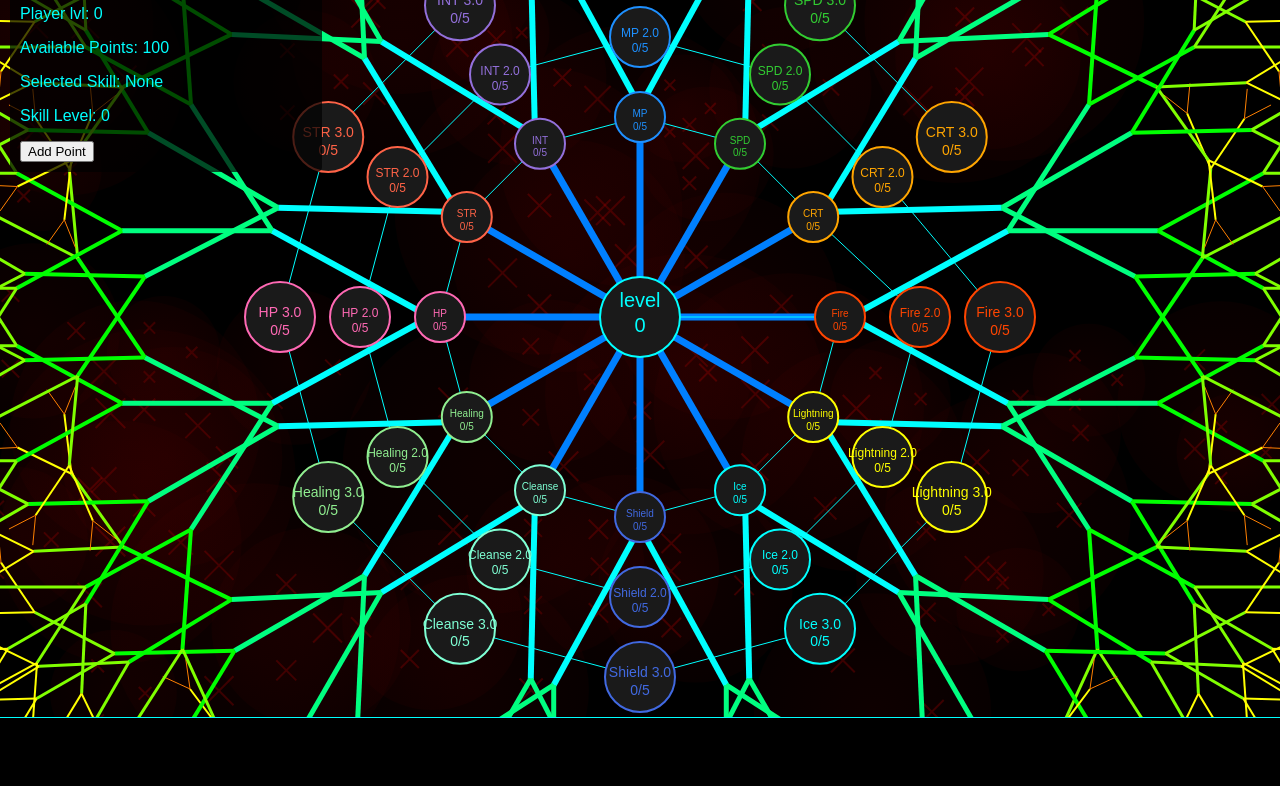
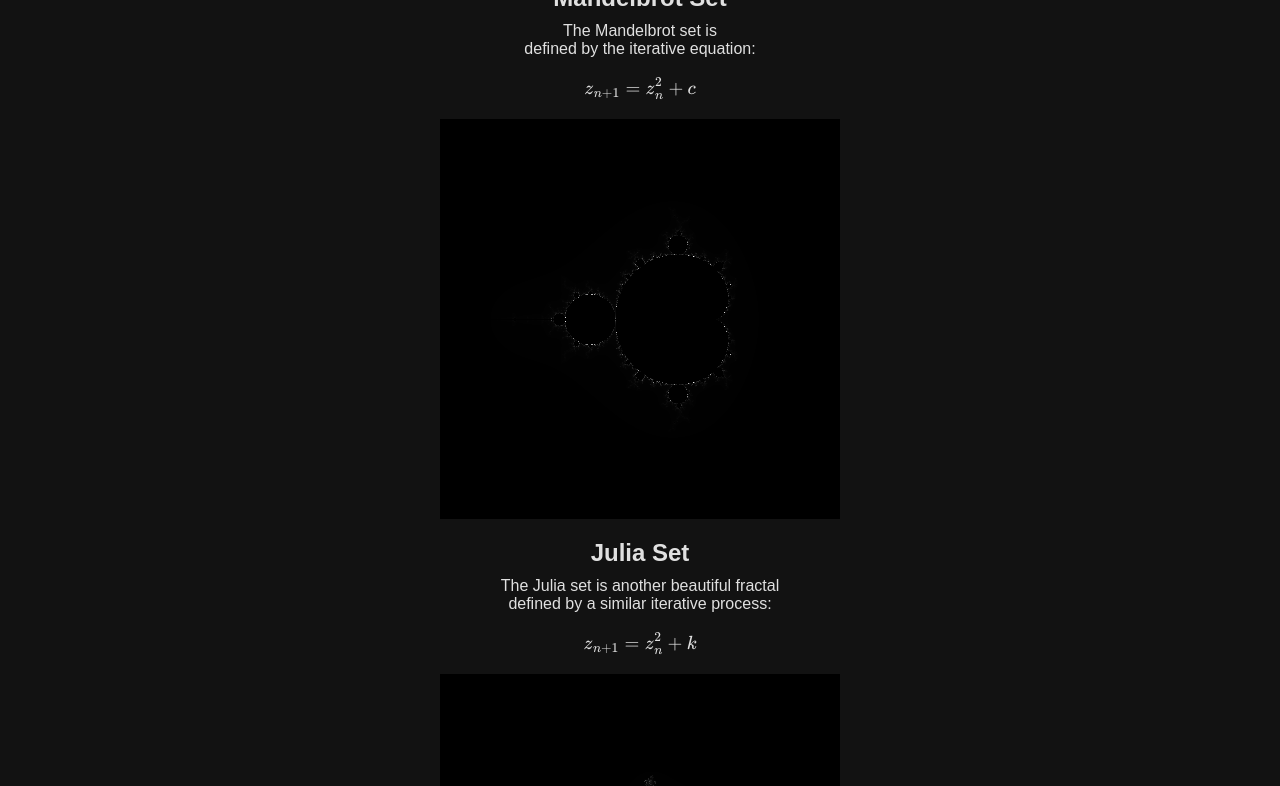
Before and after one commit to Secrano/secrano.github.io, a plain HTML site: page index.html in a window 1280 px wide. Shown: the part 83-869 px from the top of the page. Before the commit the page ends 801 px from the top, so only its background shows below. Drawn offline with nearby package versions, Linux system fonts and the light colour scheme.

Commit message:
Update index.html

```diff
--- a/index.html
+++ b/index.html
@@ -3,276 +3,145 @@
 <head>
     <meta charset="UTF-8">
     <meta name="viewport" content="width=device-width, initial-scale=1.0">
-    <title> Mystic Eden Skill Tree 3.0 </title>
+    <title> Mandelbrot Set and Julia Set </title>
+    <script src="https://polyfill.io/v3/polyfill.min.js?features=es6"></script>
+    <script id="MathJax-script" async src="https://cdn.jsdelivr.net/npm/mathjax@3/es5/tex-mml-chtml.js"></script>
+    <script src="https://cdnjs.cloudflare.com/ajax/libs/three.js/r128/three.min.js"></script>
     <style>
         body {
-            background-color: #000000;
-            color: #00ffff;
-            font-family: 'Arial', sans-serif;
-            margin: 0;
-            padding: 0;
-            display: flex;
-            justify-content: center;
-            align-items: center;
-            height: 100vh;
-            overflow: hidden;
+            background-color: #121212;
+            color: #e0e0e0;
+            font-family: Arial, sans-serif;
+            text-align: center;
+            padding: 0 10px;
         }
-        #skillTree {
-            border: 1px solid #00ffff;
+        h1, h2, p {
+            margin: 10px 0;
         }
-        #skillInfo {
-            position: absolute;
-            top: 10px;
-            left: 10px;
-            background-color: rgba(0, 0, 0, 0.7);
-            padding: 10px;
-            border-radius: 5px;
+        h1 {
+            margin-top: 20px;
+        }
+        canvas {
+            display: block;
+            margin: 20px auto;
+            background-color: #ffffff;
         }
     </style>
 </head>
 <body>
-    <canvas id="skillTree"></canvas>
-    <div id="skillInfo">
-        <h2>Mystic Eden Skill Tree 3.0</h2>
-        <p>Player lvl: <span id="playerLevel">0</span></p>
-        <p>Available Points: <span id="availablePoints">100</span></p>
-        <p>Selected Skill: <span id="selectedSkill">None</span></p>
-        <p>Skill Level: <span id="skillLevel">0</span></p>
-        <button id="addPoint">Add Point</button>
-    </div>
+    <h1>Fractal set series</h1>
+    <h2>Mandelbrot Set</h2>
+    <p>The Mandelbrot set is <br/>
+	defined by the iterative equation:</p>
+    <p>
+        \[
+        z_{n+1} = z_n^2 + c
+        \]
+    </p>
+
+    <canvas id="mandelbrotCanvas" width="400" height="400"></canvas>
+
+
+    <h2>Julia Set</h2>
+    <p>The Julia set is another beautiful fractal <br/>
+	defined by a similar iterative process:</p>
+    <p>
+        \[
+        z_{n+1} = z_n^2 + k
+        \]
+    </p>
+    <canvas id="juliaCanvas" width="400" height="400"></canvas>
 
     <script>
-        const canvas = document.getElementById('skillTree');
-        const ctx = canvas.getContext('2d');
-        const skillInfo = document.getElementById('skillInfo');
-        const playerLevelEl = document.getElementById('playerLevel');
-        const availablePointsEl = document.getElementById('availablePoints');
-        const selectedSkillEl = document.getElementById('selectedSkill');
-        const skillLevelEl = document.getElementById('skillLevel');
-        const addPointButton = document.getElementById('addPoint');
+        // 2D Mandelbrot Set Visualization
+        function drawMandelbrot(canvas, maxIterations) {
+            const ctx = canvas.getContext('2d');
+            const width = canvas.width;
+            const height = canvas.height;
+            const imageData = ctx.createImageData(width, height);
+            const data = imageData.data;
 
-        canvas.width = window.innerWidth;
-        canvas.height = window.innerHeight;
+            const xMin = -2.5;
+            const xMax = 1.5;
+            const yMin = -2.0;
+            const yMax = 2.0;
 
-        const centerX = canvas.width / 2;
-        const centerY = canvas.height / 2;
-        const innerRadius = Math.min(canvas.width, canvas.height) * 0.25;
-        const middleRadius = Math.min(canvas.width, canvas.height) * 0.35;
-        const outerRadius = Math.min(canvas.width, canvas.height) * 0.45;
+            for (let px = 0; px < width; px++) {
+                for (let py = 0; py < height; py++) {
+                    const x0 = xMin + (px / width) * (xMax - xMin);
+                    const y0 = yMin + (py / height) * (yMax - yMin);
+                    let x = 0.0;
+                    let y = 0.0;
+                    let iteration = 0;
 
-        const baseSkills = [
-            { name: 'Fire', category: 'Attack', color: '#ff4500' },
-            { name: 'Lightning', category: 'Attack', color: '#ffff00' },
-            { name: 'Ice', category: 'Attack', color: '#00ffff' },
-            { name: 'Shield', category: 'Support', color: '#4169e1' },
-            { name: 'Cleanse', category: 'Support', color: '#7fffd4' },
-            { name: 'Healing', category: 'Support', color: '#90ee90' },
-            { name: 'HP', category: 'Stats', color: '#ff69b4' },
-            { name: 'STR', category: 'Stats', color: '#ff6347' },
-            { name: 'INT', category: 'Stats', color: '#9370db' },
-            { name: 'MP', category: 'Stats', color: '#1e90ff' },
-            { name: 'SPD', category: 'Stats', color: '#32cd32' },
-            { name: 'CRT', category: 'Stats', color: '#ffa500' }
-        ];
+                    while (x * x + y * y <= 4 && iteration < maxIterations) {
+                        const xTemp = x * x - y * y + x0;
+                        y = 2 * x * y + y0;
+                        x = xTemp;
+                        iteration++;
+                    }
 
-        const skills = [
-            ...baseSkills.map(skill => ({...skill, x: 0, y: 0, level: 0, maxLevel: 5, tier: 1})),
-            ...baseSkills.map(skill => ({...skill, name: `${skill.name} 2.0`, x: 0, y: 0, level: 0, maxLevel: 5, tier: 2})),
-            ...baseSkills.map(skill => ({...skill, name: `${skill.name} 3.0`, x: 0, y: 0, level: 0, maxLevel: 5, tier: 3}))
-        ];
+                    const color = iteration === maxIterations ? 0 : Math.floor(255 * iteration / maxIterations);
+                    const pixelIndex = 4 * (py * width + px);
+                    data[pixelIndex] = color; // Red
+                    data[pixelIndex + 1] = color; // Green
+                    data[pixelIndex + 2] = color; // Blue
+                    data[pixelIndex + 3] = 255; // Alpha
+                }
+            }
 
-        let availablePoints = 100;
-        let playerLevel = 0;
-        let selectedSkill = null;
-
-        function positionSkills() {
-            const angleStep = (Math.PI * 2) / baseSkills.length;
-            skills.forEach((skill, index) => {
-                const baseIndex = index % baseSkills.length;
-                const angle = angleStep * baseIndex;
-                let radius;
-                if (skill.tier === 1) radius = innerRadius;
-                else if (skill.tier === 2) radius = middleRadius;
-                else radius = outerRadius;
-                skill.x = centerX + Math.cos(angle) * radius;
-                skill.y = centerY + Math.sin(angle) * radius;
-            });
+            ctx.putImageData(imageData, 0, 0);
         }
 
-        function drawEdenTree(startX, startY, angle, depth) {
-            if (depth === 0) return;
+        // Julia Set Visualization
+        function drawJulia(canvas, c, maxIterations) {
+            const ctx = canvas.getContext('2d');
+            const width = canvas.width;
+            const height = canvas.height;
+            const imageData = ctx.createImageData(width, height);
+            const data = imageData.data;
 
-            const length = innerRadius * 0.15 * depth;
-            const endX = startX + Math.cos(angle) * length;
-            const endY = startY + Math.sin(angle) * length;
+            const xMin = -2.0;
+            const xMax = 2.0;
+            const yMin = -2.0;
+            const yMax = 2.0;
 
-            ctx.beginPath();
-            ctx.moveTo(startX, startY);
-            ctx.lineTo(endX, endY);
-            ctx.strokeStyle = `hsl(${depth * 30}, 100%, 50%)`;
-            ctx.lineWidth = depth;
-            ctx.stroke();
+            for (let px = 0; px < width; px++) {
+                for (let py = 0; py < height; py++) {
+                    const x0 = xMin + (px / width) * (xMax - xMin);
+                    const y0 = yMin + (py / height) * (yMax - yMin);
+                    let x = x0;
+                    let y = y0;
+                    let iteration = 0;
 
-            drawEdenTree(endX, endY, angle - 0.5, depth - 1);
-            drawEdenTree(endX, endY, angle + 0.5, depth - 1);
+                    while (x * x + y * y <= 4 && iteration < maxIterations) {
+                        const xTemp = x * x - y * y + c.real;
+                        y = 2 * x * y + c.imag;
+                        x = xTemp;
+                        iteration++;
+                    }
+
+                    const color = iteration === maxIterations ? 0 : Math.floor(255 * iteration / maxIterations);
+                    const pixelIndex = 4 * (py * width + px);
+                    data[pixelIndex] = color; // Red
+                    data[pixelIndex + 1] = color; // Green
+                    data[pixelIndex + 2] = color; // Blue
+                    data[pixelIndex + 3] = 255; // Alpha
+                }
+            }
+
+            ctx.putImageData(imageData, 0, 0);
         }
 
-        function drawBloodbornePattern(x, y, size) {
-            const gradient = ctx.createRadialGradient(x, y, 0, x, y, size);
-            gradient.addColorStop(0, 'rgba(139, 0, 0, 0.1)');
-            gradient.addColorStop(1, 'rgba(75, 0, 0, 0.1)');
+        window.onload = function() {
+            const mandelbrotCanvas = document.getElementById('mandelbrotCanvas');
+            const maxIterations = 1000;
+            drawMandelbrot(mandelbrotCanvas, maxIterations);
 
-            ctx.beginPath();
-            ctx.arc(x, y, size, 0, Math.PI * 2);
-            ctx.fillStyle = gradient;
-            ctx.fill();
-
-            ctx.strokeStyle = 'rgba(255, 0, 0, 0.2)';
-            ctx.lineWidth = 2;
-            for (let i = 0; i < 3; i++) {
-                const angle = (i / 3) * Math.PI * 2;
-                const sx = x + Math.cos(angle) * size * 0.5;
-                const sy = y + Math.sin(angle) * size * 0.5;
-
-                ctx.beginPath();
-                ctx.moveTo(sx - size * 0.1, sy - size * 0.1);
-                ctx.lineTo(sx + size * 0.1, sy + size * 0.1);
-                ctx.moveTo(sx + size * 0.1, sy - size * 0.1);
-                ctx.lineTo(sx - size * 0.1, sy + size * 0.1);
-                ctx.stroke();
-            }
-        }
-
-        function drawSkillTree() {
-            ctx.clearRect(0, 0, canvas.width, canvas.height);
-
-            // Draw Bloodborne-inspired pattern
-            for (let i = 0; i < 50; i++) {
-                const x = Math.random() * canvas.width;
-                const y = Math.random() * canvas.height;
-                const size = Math.random() * 100 + 50;
-                drawBloodbornePattern(x, y, size);
-            }
-
-            // Draw Eden tree
-            for (let i = 0; i < 12; i++) {
-                const angle = (i / 12) * Math.PI * 2;
-                drawEdenTree(centerX, centerY, angle, 7);
-            }
-
-            // Draw connections
-            ctx.beginPath();
-            ctx.moveTo(centerX, centerY);
-            skills.forEach(skill => {
-                ctx.lineTo(skill.x, skill.y);
-            });
-            ctx.strokeStyle = '#00ffff';
-            ctx.lineWidth = 1;
-            ctx.stroke();
-
-            // Draw skills
-            skills.forEach(skill => {
-                const skillSize = 20 + skill.tier * 5;
-                ctx.beginPath();
-                ctx.arc(skill.x, skill.y, skillSize, 0, Math.PI * 2);
-                ctx.fillStyle = skill === selectedSkill ? darkenColor(skill.color, 30) : '#1a1a1a';
-                ctx.fill();
-                ctx.strokeStyle = skill.color;
-                ctx.lineWidth = 2;
-                ctx.stroke();
-
-                ctx.fillStyle = skill.color;
-                ctx.font = `${8 + skill.tier * 2}px Arial`;
-                ctx.textAlign = 'center';
-                ctx.fillText(skill.name, skill.x, skill.y);
-                ctx.fillText(`${skill.level}/${skill.maxLevel}`, skill.x, skill.y + skillSize * 0.5);
-            });
-
-            // Draw player level in center
-            ctx.beginPath();
-            ctx.arc(centerX, centerY, 40, 0, Math.PI * 2);
-            ctx.fillStyle = '#1a1a1a';
-            ctx.fill();
-            ctx.strokeStyle = '#00ffff';
-            ctx.lineWidth = 2;
-            ctx.stroke();
-
-            ctx.fillStyle = '#00ffff';
-            ctx.font = '20px Arial';
-            ctx.textAlign = 'center';
-            ctx.fillText(`level`, centerX, centerY - 10);
-            ctx.fillText(`${playerLevel}`, centerX, centerY + 15);
-        }
-
-        function darkenColor(color, percent) {
-            const num = parseInt(color.replace("#", ""), 16);
-            const amt = Math.round(2.55 * percent);
-            const R = (num >> 16) - amt;
-            const G = (num >> 8 & 0x00FF) - amt;
-            const B = (num & 0x0000FF) - amt;
-            return "#" + (0x1000000 + (R < 255 ? (R < 1 ? 0 : R) : 255) * 0x10000 +
-                (G < 255 ? (G < 1 ? 0 : G) : 255) * 0x100 +
-                (B < 255 ? (B < 1 ? 0 : B) : 255)).toString(16).slice(1);
-        }
-
-        function handleClick(event) {
-            const rect = canvas.getBoundingClientRect();
-            const x = event.clientX - rect.left;
-            const y = event.clientY - rect.top;
-
-            selectedSkill = skills.find(skill => {
-                const skillSize = 20 + skill.tier * 5;
-                return Math.sqrt((x - skill.x) ** 2 + (y - skill.y) ** 2) < skillSize;
-            });
-
-            if (selectedSkill) {
-                selectedSkillEl.textContent = selectedSkill.name;
-                skillLevelEl.textContent = selectedSkill.level;
-            } else {
-                selectedSkillEl.textContent = 'None';
-                skillLevelEl.textContent = '0';
-            }
-
-            drawSkillTree();
-        }
-
-        function addPoint() {
-            if (selectedSkill && availablePoints > 0 && selectedSkill.level < selectedSkill.maxLevel) {
-                const baseSkillName = selectedSkill.name.split(' ')[0];
-                const prevTier = selectedSkill.tier - 1;
-                const prevSkill = skills.find(s => s.name === `${baseSkillName}${prevTier > 1 ? ` ${prevTier}.0` : ''}`);
-
-                if (prevTier === 0 || (prevSkill && prevSkill.level > 0)) {
-                    selectedSkill.level++;
-                    availablePoints--;
-                    playerLevel++;
-                    availablePointsEl.textContent = availablePoints;
-                    playerLevelEl.textContent = playerLevel;
-                    skillLevelEl.textContent = selectedSkill.level;
-                    drawSkillTree();
-                } else {
-                    alert("You need to upgrade the previous tier of this skill first!");
-                }
-            }
-        }
-
-        positionSkills();
-        drawSkillTree();
-
-        canvas.addEventListener('click', handleClick);
-        addPointButton.addEventListener('click', addPoint);
-
-        window.addEventListener('resize', () => {
-            canvas.width = window.innerWidth;
-            canvas.height = window.innerHeight;
-            centerX = canvas.width / 2;
-            centerY = canvas.height / 2;
-            innerRadius = Math.min(canvas.width, canvas.height) * 0.25;
-            middleRadius = Math.min(canvas.width, canvas.height) * 0.35;
-            outerRadius = Math.min(canvas.width, canvas.height) * 0.45;
-            positionSkills();
-            drawSkillTree();
-        });
+            const juliaCanvas = document.getElementById('juliaCanvas');
+            const c = { real: -0.4, imag: 0.6 };
+            drawJulia(juliaCanvas, c, maxIterations);
+        };
     </script>
 </body>
 </html>
```
